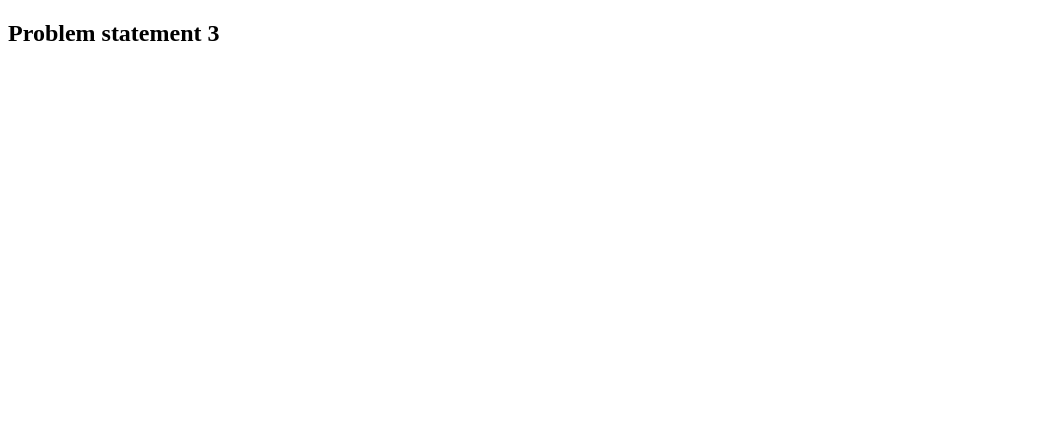
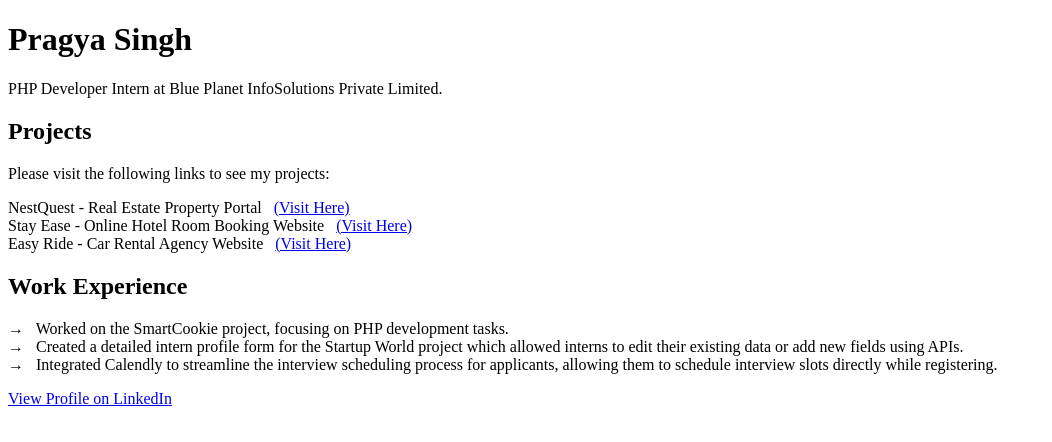
Before and after one commit to pragyasingh-29/OrgLens-Problem-Statement-3, a plain HTML site: page index.html in a window 1280 px wide. Shown: the whole page, without its empty margins (0-1052 px from the left). Drawn offline with Linux system fonts and the light colour scheme.

Commit message:
Update index.html

```diff
--- a/index.html
+++ b/index.html
@@ -9,6 +9,43 @@
     <title>Your Web Page Title</title>
 </head>
 <body>
-    <h2>Problem statement 3</h2>
+   <body>
+    <div class="main-div">
+
+        <div class="top-box">
+            <h1>Pragya Singh</h1>
+            <p>PHP Developer Intern at Blue Planet InfoSolutions Private Limited.</p>
+        </div>
+
+        <div class="nav-box">
+            <h2>Projects</h2>
+            <p>Please visit the following links to see my projects:</p>
+
+               <div>
+                   <span>NestQuest - Real Estate Property Portal</span>&nbsp;&nbsp;&nbsp;<a href="https://github.com/pragyasingh-29/Air-BNB">(Visit Here)</a>
+               </div>
+
+               <div>
+                <span>Stay Ease - Online Hotel Room Booking Website</span>&nbsp;&nbsp;&nbsp;<a href="https://github.com/pragyasingh-29/The-Paradise">(Visit Here)</a></span>
+               </div>
+
+               <div>
+                <span>Easy Ride - Car Rental Agency Website</span>&nbsp;&nbsp;&nbsp;<a href="https://github.com/pragyasingh-29/Car-Rental">(Visit Here)</a></span>
+               </div>
+
+
+        </div>
+
+        <div class="content-box">
+            <h2>Work Experience</h2>
+                <div> &#8594; &nbsp; Worked on the SmartCookie project, focusing on PHP development tasks.</div>
+                <div> &#8594; &nbsp; Created a detailed intern profile form for the Startup World project which allowed interns to edit their existing data or add new fields using APIs.</div>
+                <div>  &#8594; &nbsp; Integrated Calendly to streamline the interview scheduling process for applicants, allowing them to schedule interview slots directly while registering.</div>
+            <p><a href="https://www.linkedin.com/company/blue-planet-infosolutions-pvt.-ltd.-india/mycompany/">View Profile on LinkedIn</a></p>
+        </div>
+
+    </div>
+
+</body>
 </body>
 </html>
```
